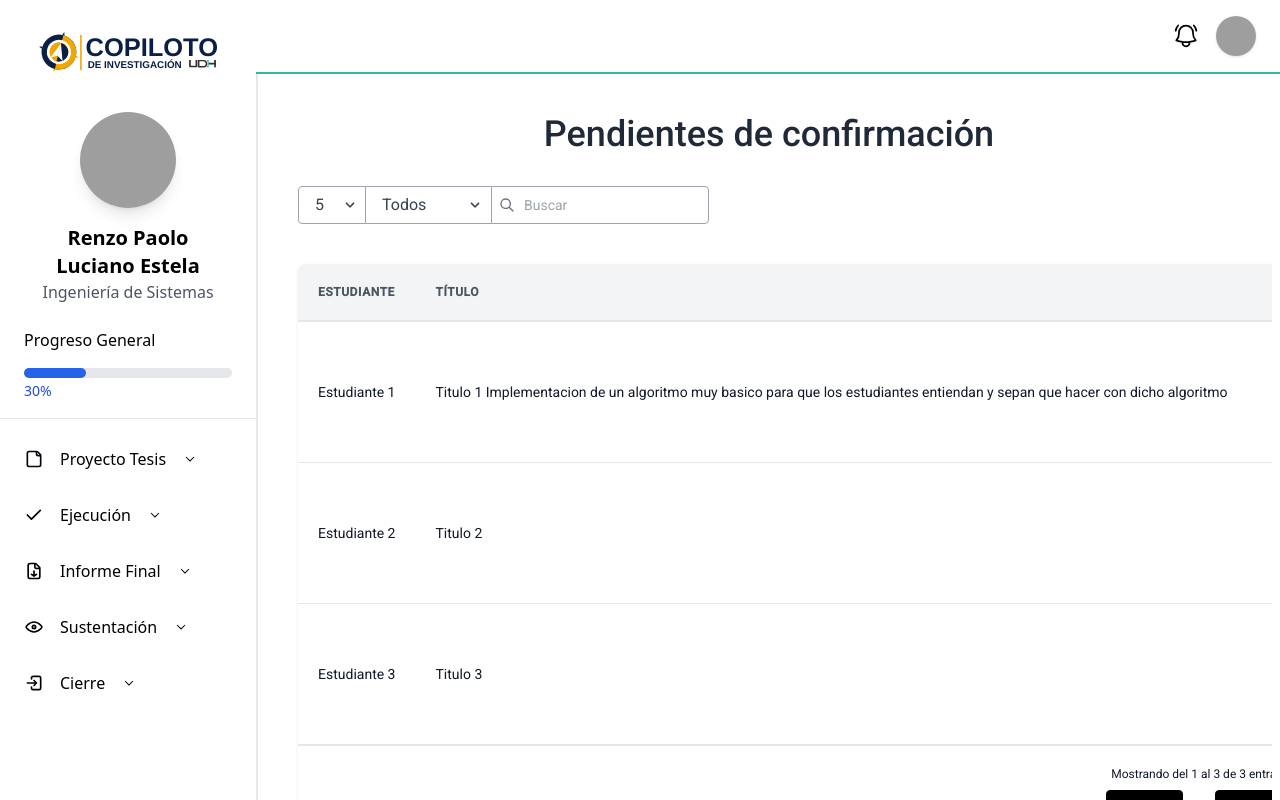
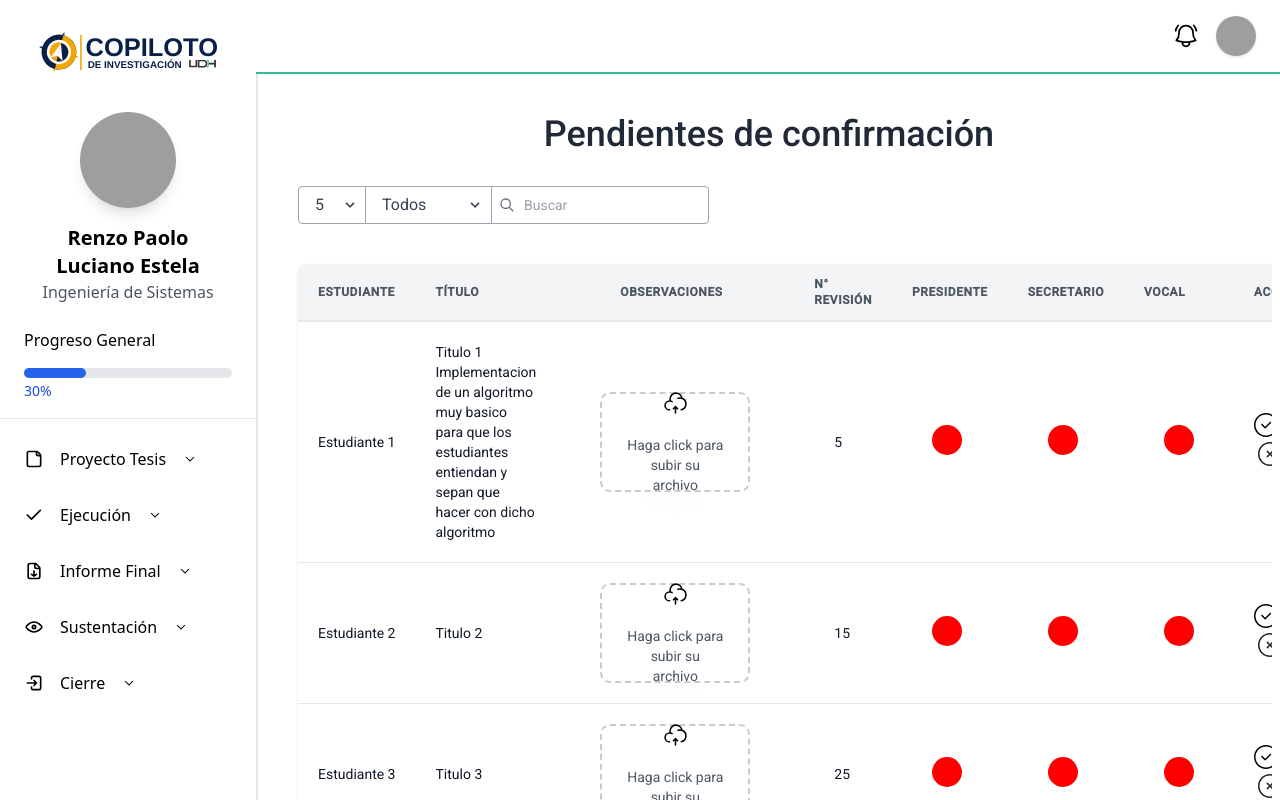
Before and after one commit to Transformacion-Digital-UDH/Copiloto-Front, a Vue app: page /jurado/solicitud-jurado in a window 1280 px wide. Built offline with nearby package versions, Linux system fonts and the light colour scheme; grey boxes are pictures that could not be loaded.

Commit message:
vista solicitud jurado

```diff
--- a/src/views/Jurado/SolicitudJurado.vue
+++ b/src/views/Jurado/SolicitudJurado.vue
@@ -230,10 +230,8 @@
                         {{ u.name }}
                       </p>
                     </td>
-                    <td
-                      class="px-5 py-5 text-sm bg-white border-b border-gray-200"
-                    >
-                      <p class="text-gray-900 whitespace-nowrap">
+                    <td class="title-cell px-5 py-5 text-sm bg-white border-b border-gray-200">
+      <p class="text-gray-900">
         {{ u.title }}
       </p>
     </td>
@@ -267,18 +265,39 @@
                       class="px-10 py-5 text-sm bg-white border-b border-gray-200"
                     >
                       <button
-                        :class="{ verde: activo, gris: !activo }"
+                        :class="{
+                          'circle-button': true,
+                          red: !activo,
+                          green: activo,
+                        }"
                         @click="cambiarEstado"
+                      ></button>
+                    </td>
+
+                    <td
+                      class="px-10 py-5 text-sm bg-white border-b border-gray-200"
                     >
-                        aaaaa
-                      </button>
+                      <button
+                        :class="{
+                          'circle-button': true,
+                          red: !activo,
+                          green: activo,
+                        }"
+                        @click="cambiarEstado"
+                      ></button>
                     </td>
                     <td
                       class="px-10 py-5 text-sm bg-white border-b border-gray-200"
-                    ></td>
-                    <td
-                      class="px-10 py-5 text-sm bg-white border-b border-gray-200"
-                    ></td>
+                    >
+                      <button
+                        :class="{
+                          'circle-button': true,
+                          red: !activo,
+                          green: activo,
+                        }"
+                        @click="cambiarEstado"
+                      ></button>
+                    </td>
                     <td
                       class="px-5 py-5 text-sm bg-white border-b border-gray-200 space-x-1"
                     >
@@ -305,6 +324,8 @@
                   </tr>
                 </tbody>
               </table>
+            </div>
+          </div>
 
           <!-- paginacion -->
           <div
@@ -331,8 +352,6 @@
               >
                 Siguiente
               </button>
-                </div>
-              </div>
             </div>
           </div>
         </div>
@@ -471,11 +490,33 @@
   color: #ffffff;
 }
 
-.verde {
-  background-color: #48bb78;
+.circle-button {
+  width: 30px;
+  height: 30px;
+  border-radius: 50%;
+  border: none;
+  cursor: pointer;
+  outline: none;
+  transition: background-color 0.3s ease;
 }
 
-.gris {
-  background-color: #8898aa;
+.red {
+  background-color: red;
 }
+
+.green {
+  background-color: green;
+}
+/* Asegúrate de que el contenedor tenga un ancho máximo y ajuste el texto */
+.title-cell {
+  max-width: 300px; /* Ajusta el valor según sea necesario */
+  overflow-wrap: break-word;
+}
+
+/* Opcional: puedes ajustar la fuente y el espaciado según el diseño */
+.title-cell p {
+  margin: 0; /* Elimina el margen para un mejor ajuste */
+  white-space: normal; /* Permite que el texto se ajuste en varias líneas */
+}
+
 </style>
```
Lines whose indentation alone changed are shown as unchanged.
